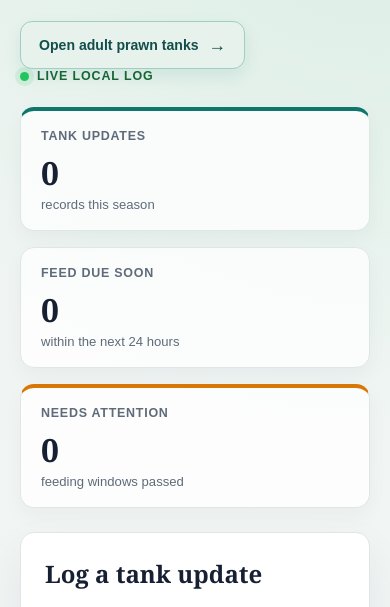
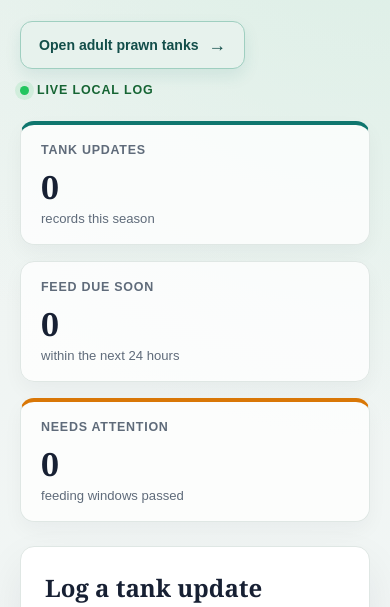
Before and after one commit to Dominator989/PrawnFarmHatcheryApp, a website: page public/index.html in a window 390 px wide. Shown: the part 187-794 px from the top of the page. Drawn offline with Linux system fonts and the light colour scheme; no server answers.

Commit message:
fix: align shared page navigation spacing

```diff
--- a/public/adult.css
+++ b/public/adult.css
@@ -1,16 +1,3 @@
-.page-links {
-  display: flex;
-  flex-direction: column;
-  align-items: flex-end;
-  gap: 14px;
-}
-
 .form-heading {
   align-items: flex-start;
 }
-
-@media (max-width: 720px) {
-  .page-links {
-    align-items: flex-start;
-  }
-}
--- a/public/styles.css
+++ b/public/styles.css
@@ -35,6 +35,13 @@ body {
   gap: 24px;
   align-items: flex-end;
   margin-bottom: 24px;
+}
+
+.page-links {
+  display: flex;
+  flex-direction: column;
+  align-items: flex-end;
+  gap: 14px;
 }
 
 .nav-button {
@@ -403,6 +410,7 @@ button:hover {
 
 @media (max-width: 720px) {
   .page-header,
+  .page-links,
   .section-heading,
   .activity-tools {
     align-items: flex-start;
```
